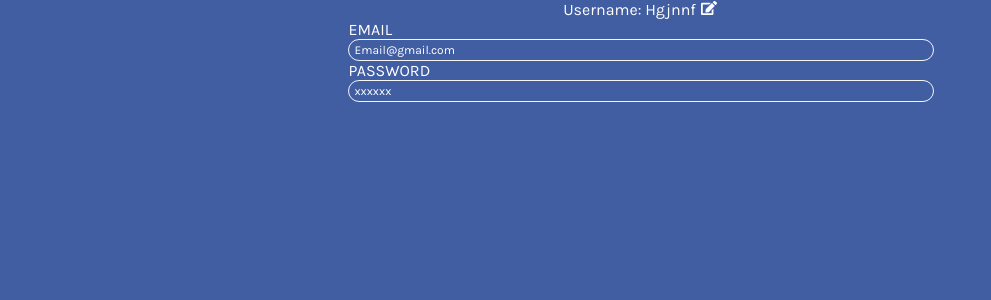
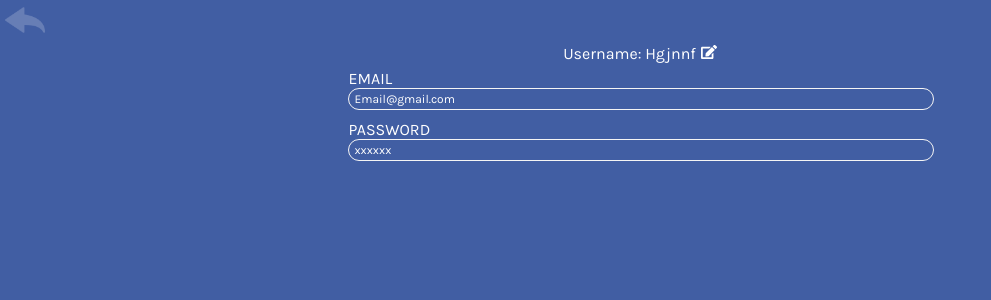
Before and after one commit to Hgjnnf/Open, a React (Create React App) app in the folder open-frontend/: page / in a window 1280 px wide. Shown: the top 300 px of the page, without its empty margins (0-991 px from the left). Built offline with nearby package versions, Linux system fonts and the light colour scheme.

Commit message:
Add react-icon & finish basic profile page (static)

```diff
--- a/open-frontend/src/App.css
+++ b/open-frontend/src/App.css
@@ -1,7 +1,15 @@
+html {
+  height: 100%;
+}
+
 body {
+  height: 100%;
   width: 100%;
+  font-family: 'Karla', sans-serif;
+  background-color: #415EA3;
 }
 
 .App {
   width: 100%;
+  height: 100%;
 }
--- a/open-frontend/src/components/common/Input Bar/InputBar.css
+++ b/open-frontend/src/components/common/Input Bar/InputBar.css
@@ -1,10 +1,10 @@
 .InputBar {
     display: flex;
-    align-items: flex-start;
+    justify-items: flex-start;
     flex-direction: column;
     color: white;
     width: 45.555%;
-    margin: auto;
+    margin: 5px;
 }
 
 #title {
@@ -15,7 +15,7 @@
 
 .input-box {
     width: 100%;
-    height: 7.03125%;
+    height: 100%;
     border: 1px solid #F5F5F5;
     border-radius: 25px;
     display: flex;
--- a/open-frontend/src/components/profile/Profile.css
+++ b/open-frontend/src/components/profile/Profile.css
@@ -1,6 +1,16 @@
-body {
+.Profile {
     height: 100%;
-    width: 100%;
-    font-family: 'Karla', sans-serif;
-    background-color: #415EA3;
 }
+
+#return-arrow {
+    width: 2.5rem;
+    height: 2.5rem;
+    margin-left: 5px;
+}
+
+.Profile-Main {
+    display: flex;
+    flex-direction: column;
+    align-items: center;
+    justify-content: center;
+}
--- a/open-frontend/src/components/profile/Profile.js
+++ b/open-frontend/src/components/profile/Profile.js
@@ -2,14 +2,18 @@ import React from 'react';
 import './Profile.css';
 import { InputBar } from '../common/Input Bar/InputBar';
 import { Username } from './Username';
+import returnArrow from '../../util/media/returnArrow.png';
 
 export class Profile extends React.Component {
     render() {
         return (
             <div className="Profile">
-                <Username username="Hgjnnf"/>
-                <InputBar title="EMAIL" content="Email@gmail.com" />
-                <InputBar title="PASSWORD" content="xxxxxx" />
+                <a href="#" id="return-link"><img src={returnArrow} alt="Return Arrow" id="return-arrow"/></a>
+                <div className="Profile-Main">
+                    <Username username="Hgjnnf"/>
+                    <InputBar title="EMAIL" content="Email@gmail.com" />
+                    <InputBar title="PASSWORD" content="xxxxxx" />
+                </div>
             </div>
         )
     }
--- a/open-frontend/src/index.css
+++ b/open-frontend/src/index.css
@@ -7,6 +7,10 @@ body {
   -moz-osx-font-smoothing: grayscale;
 }
 
+#root {
+  height: 100%;
+}
+
 code {
   font-family: source-code-pro, Menlo, Monaco, Consolas, 'Courier New',
     monospace;
```
Also changed, not shown: open-frontend/src/util/media/returnArrow.png (added).
